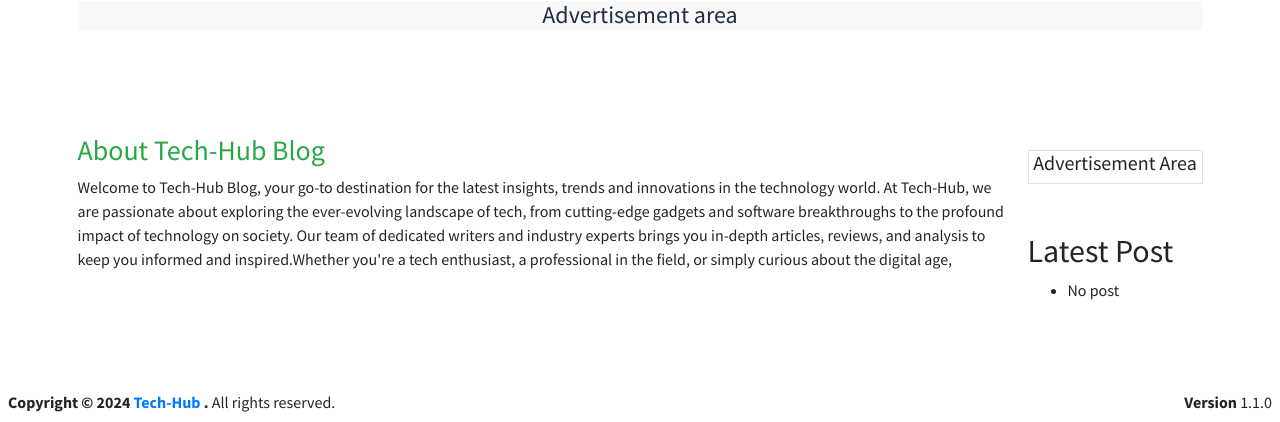
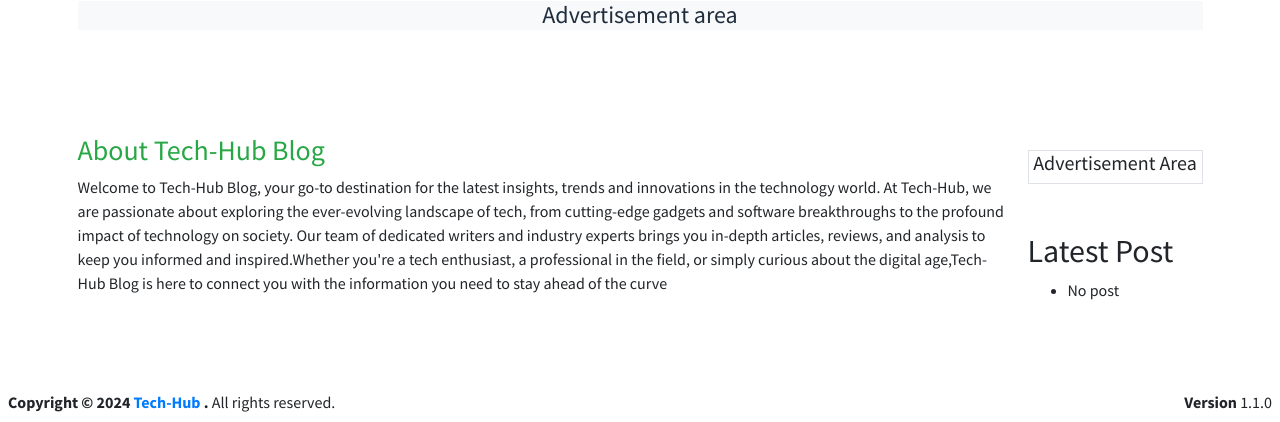
Before and after one commit to Bello-Ibrahm/tech-hub_blog, a Flask app: template web_flask/templates/index.html in a window 1280 px wide. Shown: the part 399-821 px from the top of the page. Run offline with Flask 3, Linux system fonts and the light colour scheme; the template is opened without the code that fills it, so the values that code supplies are empty; parts of the project's set-up code (start-up, migrations or seed data) failed here and were passed over; some libraries are stand-ins or nearby versions.

Commit message:
Add: more text to the home page about section

```diff
--- a/web_flask/templates/index.html
+++ b/web_flask/templates/index.html
@@ -132,7 +132,7 @@
         <div class="col-md-10 justify-content-justify">
           <h3 class="text-success"> About Tech-Hub Blog </h3>
 
-          <p>Welcome to Tech-Hub Blog, your go-to destination for the latest insights, trends and innovations in the technology world. At Tech-Hub, we are passionate about exploring the ever-evolving landscape of tech, from cutting-edge gadgets and software breakthroughs to the profound impact of technology on society. Our team of dedicated writers and industry experts brings you in-depth articles, reviews, and analysis to keep you informed and inspired.Whether you're a tech enthusiast, a professional in the field, or simply curious about the digital age,</p>
+          <p>Welcome to Tech-Hub Blog, your go-to destination for the latest insights, trends and innovations in the technology world. At Tech-Hub, we are passionate about exploring the ever-evolving landscape of tech, from cutting-edge gadgets and software breakthroughs to the profound impact of technology on society. Our team of dedicated writers and industry experts brings you in-depth articles, reviews, and analysis to keep you informed and inspired.Whether you're a tech enthusiast, a professional in the field, or simply curious about the digital age,Tech-Hub Blog is here to connect you with the information you need to stay ahead of the curve</p>
         </div>
         <div class="col-md-2">
           <div class="border mt-3 text-center">
```
